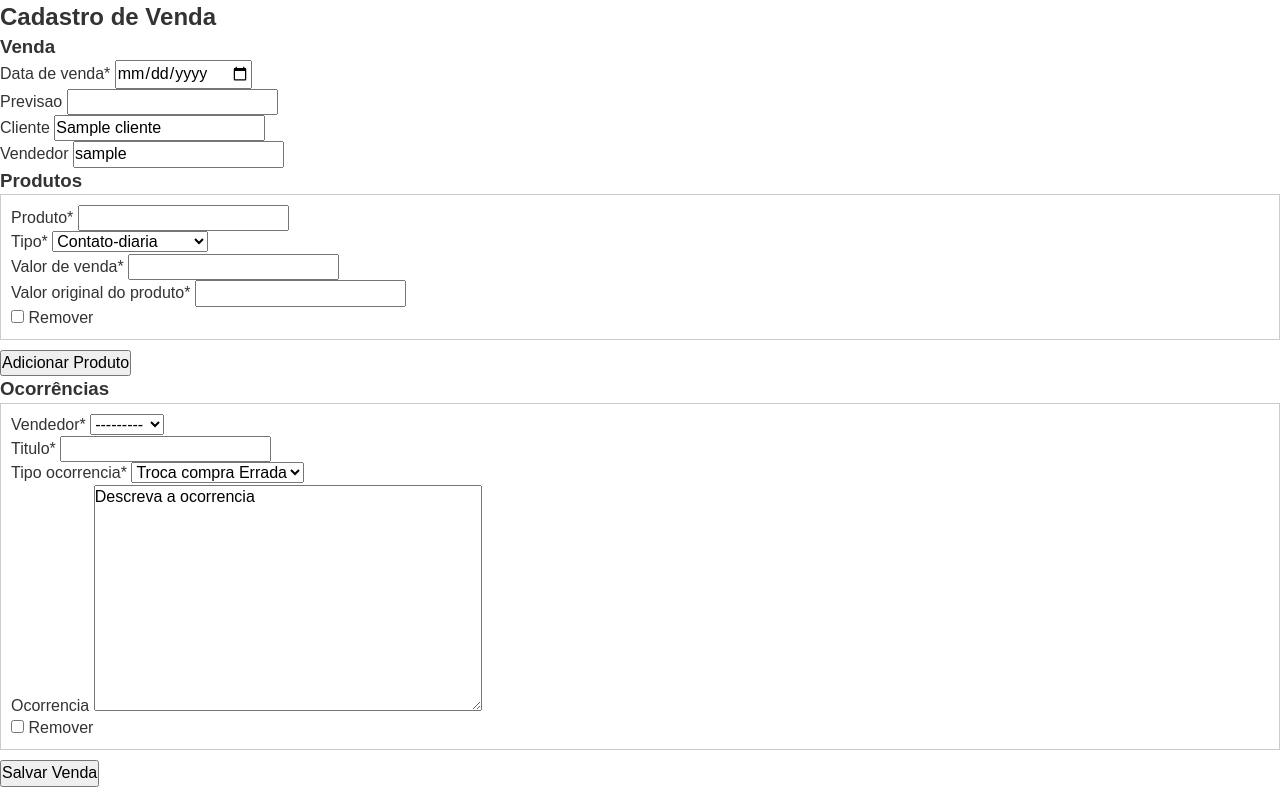
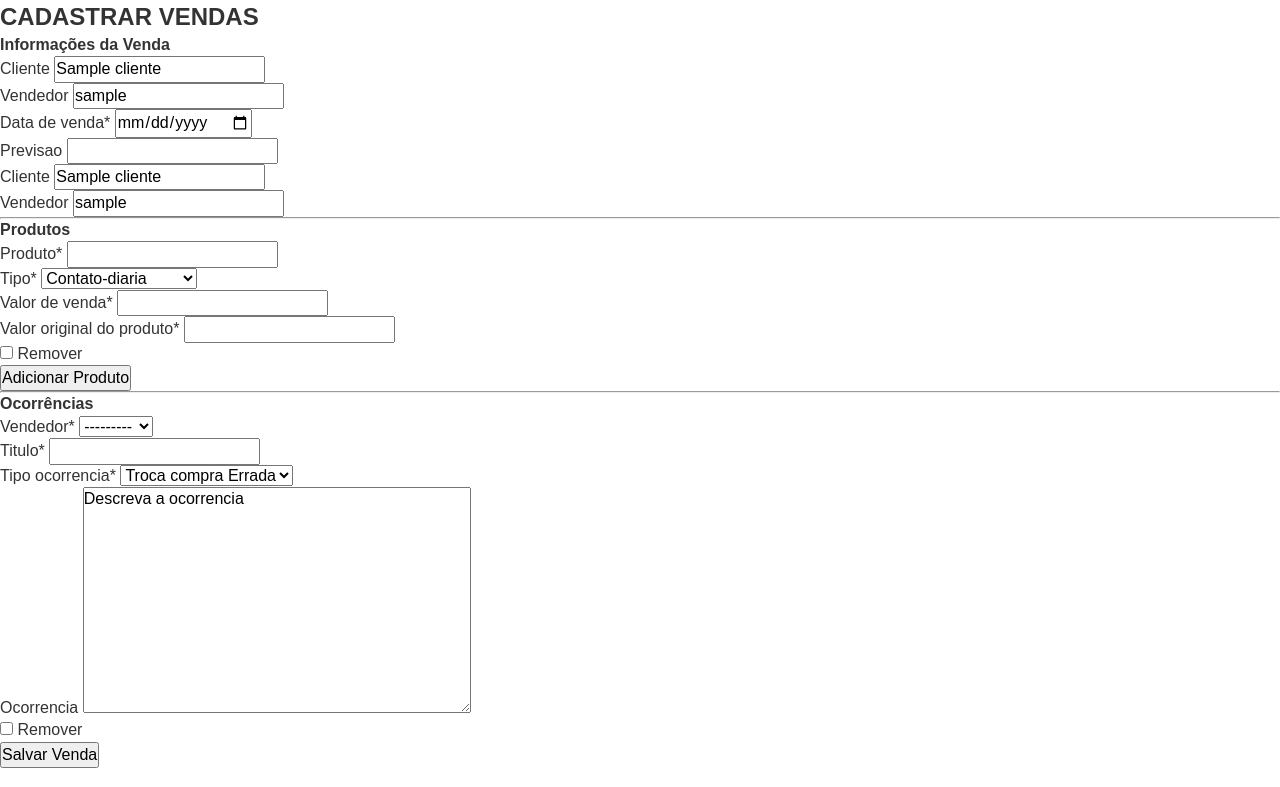
Before and after one commit to PJKTDELFOS/posvendapamela, a Django app: page /cadastrar_venda/1 in a window 1280 px wide. Shown: the part 72-859 px from the top of the page. Run offline with Django 5.2, Linux system fonts and the light colour scheme; a user stored in the database is signed in; tables that the repository leaves empty hold one stand-in row (values such as "Sample post"); some libraries are stand-ins or nearby versions.

Commit message:
cadastrto de vendas com produtos e ocorrencias

```diff
--- a/comentarios/problemaestaticos.txt
+++ b/comentarios/problemaestaticos.txt
@@ -3,6 +3,8 @@
 carregar os blocks conforme a necessidade
 incluir no base as partes como head ou header
 incluir segurança maxima no sistema
+nao passar request direto no inline_formset
+usar oum script jaba para add  botoes
 
 
 
--- a/posvendasapp/templates/posvendasapp/cadastro_vendas.html
+++ b/posvendasapp/templates/posvendasapp/cadastro_vendas.html
@@ -2,74 +2,99 @@
 {% load crispy_forms_tags %}
 
 {% block content %}
-<h2>Cadastro de Venda</h2>
+<h2>
+    {% if modo == 'edição' %}
+        EDITAR VENDAS
+    {% elif modo == 'criação' %}
+        CADASTRAR VENDAS
+    {% endif %}
+</h2>
 
-<form method="post">
+<form method="post" novalidate>
     {% csrf_token %}
 
-    <h3>Venda</h3>
+    <h4>Informações da Venda</h4>
+    <div class="form-group">
+        {{ form_venda.cliente_db|as_crispy_field }}
+        {{ form_venda.vendedor_db|as_crispy_field }}
+    </div>
     {{ form_venda|crispy }}
 
-    <h3>Produtos</h3>
+    <hr>
+
+    <h4>Produtos</h4>
     {{ form_produto_formset.management_form }}
-
     <div id="produtos-formset">
         {% for form in form_produto_formset %}
-            <div class="produto-form" style="border: 1px solid #ccc; margin-bottom:10px; padding:10px;">
+            <div class="produto-form border p-3 mb-2 rounded bg-light">
+                {{ form|crispy }}
+            </div>
+        {% endfor %}
+    </div>
+    <button type="button" class="btn btn-secondary my-2" id="add-produto-btn">Adicionar Produto</button>
+
+    <hr>
+
+    <h4>Ocorrências</h4>
+    {{ ocorrencia_formset.management_form }}
+    <div id="ocorrencias-formset">
+        {% for form in ocorrencia_formset %}
+            <div class="ocorrencia-form border p-3 mb-2 rounded bg-light">
                 {{ form|crispy }}
             </div>
         {% endfor %}
     </div>
 
-    <button type="button" id="add-produto-btn" class="btn btn-secondary mb-3">Adicionar Produto</button>
-
-    <h3>Ocorrências</h3>
-    {{ ocorrencia_formset.management_form }}
-    <div id="ocorrencias-formset">
-        {% for form in ocorrencia_formset %}
-            <div class="ocorrencia-form" style="border: 1px solid #ccc; margin-bottom:10px; padding:10px;">
-                {{ form|crispy }}
-            </div>
-        {% endfor %}
-    </div>
-
-    <button type="submit" class="btn btn-primary">Salvar Venda</button>
+    <button type="submit" class="btn btn-primary mt-3">Salvar Venda</button>
 </form>
 
+<!-- Template invisível corrigido para adicionar novos produtos dinamicamente -->
+<div id="empty-produto-form-template" style="display: none;">
+    <div class="produto-form border p-3 mb-2 rounded bg-light">
+        <div class="form-row">
+            <div class="form-group col-md-6">
+                <label for="id_produtos-__prefix__-Produto">Produto</label>
+                <input type="text" name="produtos-__prefix__-Produto" class="form-control" id="id_produtos-__prefix__-Produto">
+            </div>
+            <div class="form-group col-md-6">
+                <label for="id_produtos-__prefix__-tipo">Tipo</label>
+                <select name="produtos-__prefix__-tipo" class="form-control" id="id_produtos-__prefix__-tipo">
+                    <option value="">---------</option>
+                    <option value="Contato-diaria">Contato-diaria</option>
+                    <option value="Contato-Quinzenal">Contato-Quinzenal</option>
+                    <option value="Solar">Solar</option>
+                    <option value="Receituario">Receituario</option>
+                    <option value="Multifocal">Multifocal</option>
+                    <option value="Visão simples">Visão simples</option>
+                </select>
+            </div>
+            <div class="form-group col-md-6">
+                <label for="id_produtos-__prefix__-Valor_venda">Valor de venda</label>
+                <input type="number" step="0.01" name="produtos-__prefix__-Valor_venda" class="form-control" id="id_produtos-__prefix__-Valor_venda">
+            </div>
+            <div class="form-group col-md-6">
+                <label for="id_produtos-__prefix__-valor_produto_sem_desconto">Valor original</label>
+                <input type="number" step="0.01" name="produtos-__prefix__-valor_produto_sem_desconto" class="form-control" id="id_produtos-__prefix__-valor_produto_sem_desconto">
+            </div>
+            <!-- campo DELETE opcional se usar can_delete=True -->
+            <input type="checkbox" name="produtos-__prefix__-DELETE" style="display:none;">
+        </div>
+    </div>
+</div>
+
 <script>
-document.addEventListener("DOMContentLoaded", function() {
+document.addEventListener("DOMContentLoaded", function () {
     const addBtn = document.getElementById("add-produto-btn");
     const formsetDiv = document.getElementById("produtos-formset");
-    const totalFormsInput = document.querySelector('input[name="{{ form_produto_formset.prefix }}-TOTAL_FORMS"]');
+    const totalFormsInput = document.querySelector('input[name="produtos-TOTAL_FORMS"]');
+    const emptyFormTemplate = document.getElementById("empty-produto-form-template").innerHTML;
 
-    addBtn.addEventListener("click", function() {
-        // Número atual de formulários
+    addBtn.addEventListener("click", function () {
         const totalForms = parseInt(totalFormsInput.value);
-
-        // Clonar o último formulário
-        const lastForm = formsetDiv.querySelector(".produto-form:last-child");
-        const newForm = lastForm.cloneNode(true);
-
-        // Atualizar os índices dos campos do novo formulário
-        const regex = new RegExp(`(${form_produto_formset.prefix}-\\d+)`, "g");
-        newForm.innerHTML = newForm.innerHTML.replace(regex, `${form_produto_formset.prefix}-${totalForms}`);
-
-        // Limpar valores dos campos do novo formulário
-        newForm.querySelectorAll("input, select, textarea").forEach(input => {
-            if(input.type === "checkbox" || input.type === "radio") {
-                input.checked = false;
-            } else {
-                input.value = "";
-            }
-        });
-
-        // Adicionar o novo formulário ao container
-        formsetDiv.appendChild(newForm);
-
-        // Atualizar o campo TOTAL_FORMS
+        const newFormHtml = emptyFormTemplate.replace(/__prefix__/g, totalForms);
+        formsetDiv.insertAdjacentHTML("beforeend", newFormHtml);
         totalFormsInput.value = totalForms + 1;
     });
 });
 </script>
-
 {% endblock %}
--- a/posvendasapp/views.py
+++ b/posvendasapp/views.py
@@ -166,7 +166,7 @@
         return super().post(request, *args, **kwargs)
 
 
-class Cadastrar_Vendas(LoginRequiredMixin,View):
+class Cadastrar_Vendas(LoginRequiredMixin, View):
     template_name = 'posvendasapp/cadastro_vendas.html'
 
     def get(self, request, *args, **kwargs):
@@ -175,13 +175,13 @@
         venda_fake = Vendas(cliente=cliente, vendedor=vendedor)
 
         form_venda = Vendaforms(cliente=cliente, vendedor=vendedor)
-        produto_formset = ProdutoFormSet(instance=venda_fake)
-        ocorrencia_formset = OcorrenciaFormSet(instance=venda_fake)
-        ocorrencia_formset.request = request  # Setando aqui o request
+        form_produto_formset = ProdutoFormSet(instance=venda_fake, prefix='produtos')
+        ocorrencia_formset = OcorrenciaFormSet(instance=venda_fake, prefix='ocorrencias')
+        ocorrencia_formset.request = request  # request nao passa para  formset de forma direta
 
         return render(request, self.template_name, {
             'form_venda': form_venda,
-            'form_produto_formset': produto_formset,
+            'form_produto_formset': form_produto_formset,
             'ocorrencia_formset': ocorrencia_formset,
             'modo': 'criação'
         })
@@ -192,9 +192,9 @@
         venda_fake = Vendas(cliente=cliente, vendedor=vendedor)
 
         form_venda = Vendaforms(request.POST, cliente=cliente, vendedor=vendedor)
-        produto_formset = ProdutoFormSet(request.POST, instance=venda_fake)
-        ocorrencia_formset = OcorrenciaFormSet(request.POST, instance=venda_fake)
-        ocorrencia_formset.request = request  # Setando aqui o request
+        form_produto_formset = ProdutoFormSet(request.POST, instance=venda_fake, prefix='produtos')
+        ocorrencia_formset = OcorrenciaFormSet(request.POST, instance=venda_fake, prefix='ocorrencias')
+        ocorrencia_formset.request = request  # ✅ Correto
 
         try:
             Main_services.cadastrar_venda(
@@ -209,30 +209,33 @@
         except ValidationError as e:
             return render(request, self.template_name, {
                 'form_venda': form_venda,
-                'form_produto_formset': produto_formset,
+                'form_produto_formset': form_produto_formset,
                 'ocorrencia_formset': ocorrencia_formset,
                 'errors': e,
                 'modo': 'criação'
             })
 
-class Atualizar_Vendas(LoginRequiredMixin,View):
+class Atualizar_Vendas(LoginRequiredMixin, View):
     template_name = 'posvendasapp/cadastro_vendas.html'
+
     def get(self, request, *args, **kwargs):
-        venda=get_object_or_404(Vendas, pk=self.kwargs['pk'])
-        cliente=venda.cliente
-        vendedor=venda.vendedor
+        venda = get_object_or_404(Vendas, pk=self.kwargs['pk'])
+        cliente = venda.cliente
+        vendedor = venda.vendedor
 
-        form_venda=Vendaforms(instance=venda,cliente=cliente, vendedor=vendedor)
-        form_produto=ProdutoFormSet(instance=venda)
-        form_ocorrencia=OcorrenciaFormSet(instance=venda,request=request)
+        form_venda = Vendaforms(instance=venda, cliente=cliente, vendedor=vendedor)
+        produto_formset = ProdutoFormSet(instance=venda)
+        ocorrencia_formset = OcorrenciaFormSet(instance=venda)
+        ocorrencia_formset.request = request  # ✅ necessário
 
-        return render(request, self.template_name,{
+        return render(request, self.template_name, {
             'form_venda': form_venda,
-            'form_produto': form_produto,
-            'form_ocorrencia': form_ocorrencia,
-            'modo':'edição'
+            'form_produto_formset': produto_formset,
+            'ocorrencia_formset': ocorrencia_formset,
+            'modo': 'edição'
         })
-    def post(self,request, *args, **kwargs):
+
+    def post(self, request, *args, **kwargs):
         venda = get_object_or_404(Vendas, pk=self.kwargs['pk'])
         cliente = venda.cliente
         vendedor = venda.vendedor
@@ -247,19 +250,20 @@
                 vendedor=vendedor,
                 request=request
             )
+            return redirect('posvendasapp:tabela_cliente')
         except ValidationError as e:
-            form_venda = Vendaforms(request.POST,instance=venda, cliente=cliente, vendedor=vendedor)
-            form_produto = ProdutoFormSet(request.POST,instance=venda)
-            form_ocorrencia = OcorrenciaFormSet(request.POST,instance=venda,request=request)
+            form_venda = Vendaforms(request.POST, instance=venda, cliente=cliente, vendedor=vendedor)
+            produto_formset = ProdutoFormSet(request.POST, instance=venda)
+            ocorrencia_formset = OcorrenciaFormSet(request.POST, instance=venda)
+            ocorrencia_formset.request = request
 
             return render(request, self.template_name, {
                 'form_venda': form_venda,
-                'form_produto': form_produto,
-                'form_ocorrencia': form_ocorrencia,
+                'form_produto_formset': produto_formset,
+                'ocorrencia_formset': ocorrencia_formset,
                 'errors': e,
-                'modo':'edição'
+                'modo': 'edição'
             })
-
 class DeleteVenda(LoginRequiredMixin,DeleteView):
     model = Vendas
     success_url = reverse_lazy('posvendasapp:tabela_vendas')
```
Also changed, not shown: posvendasapp/services/Services.py (+8 -6 lines), posvendasapp/vendasforms.py (+19 -10 lines).
